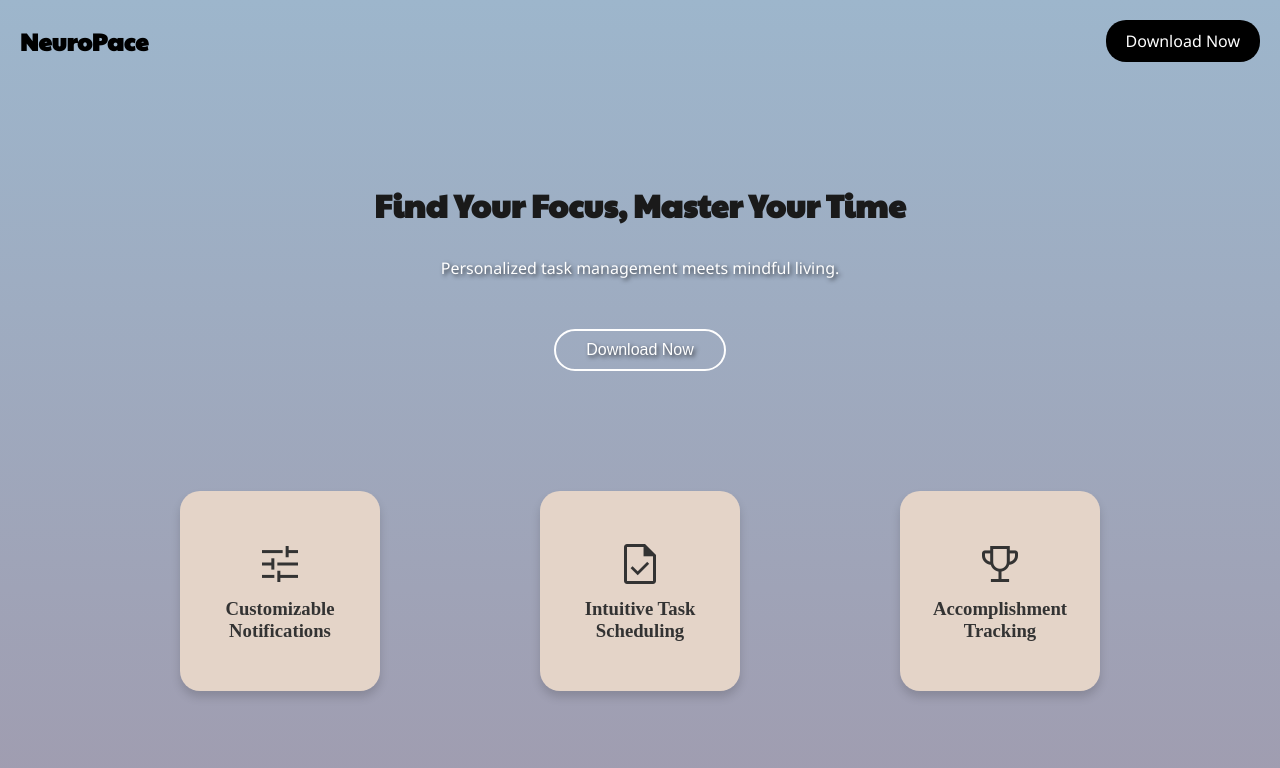
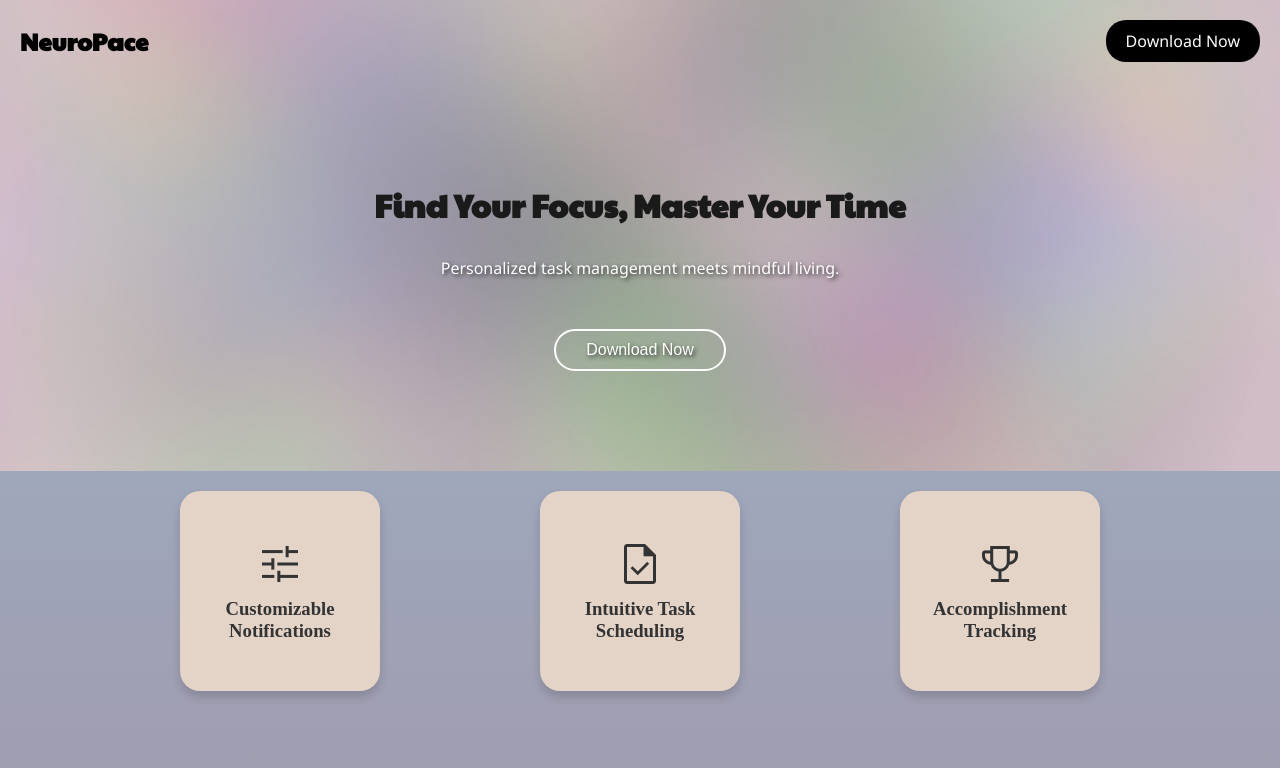
Before and after one commit to maxfreeborn/NeuroPace, a plain HTML site: page index.html in a window 1280 px wide. Shown: the top 768 px of the page. Drawn offline with nearby package versions, Linux system fonts and the light colour scheme.

Commit message:
banner update

```diff
--- a/css/style.css
+++ b/css/style.css
@@ -11,7 +11,7 @@ body {
 }
 
 .header-main-banner {
-  background-image: url('images/ffflux__1__copy_720.jpg');
+  background-image: url('/images/ffflux__1__copy_720.jpg');
   background-size: cover;
   background-repeat: no-repeat;
   background-position: center center;
```
